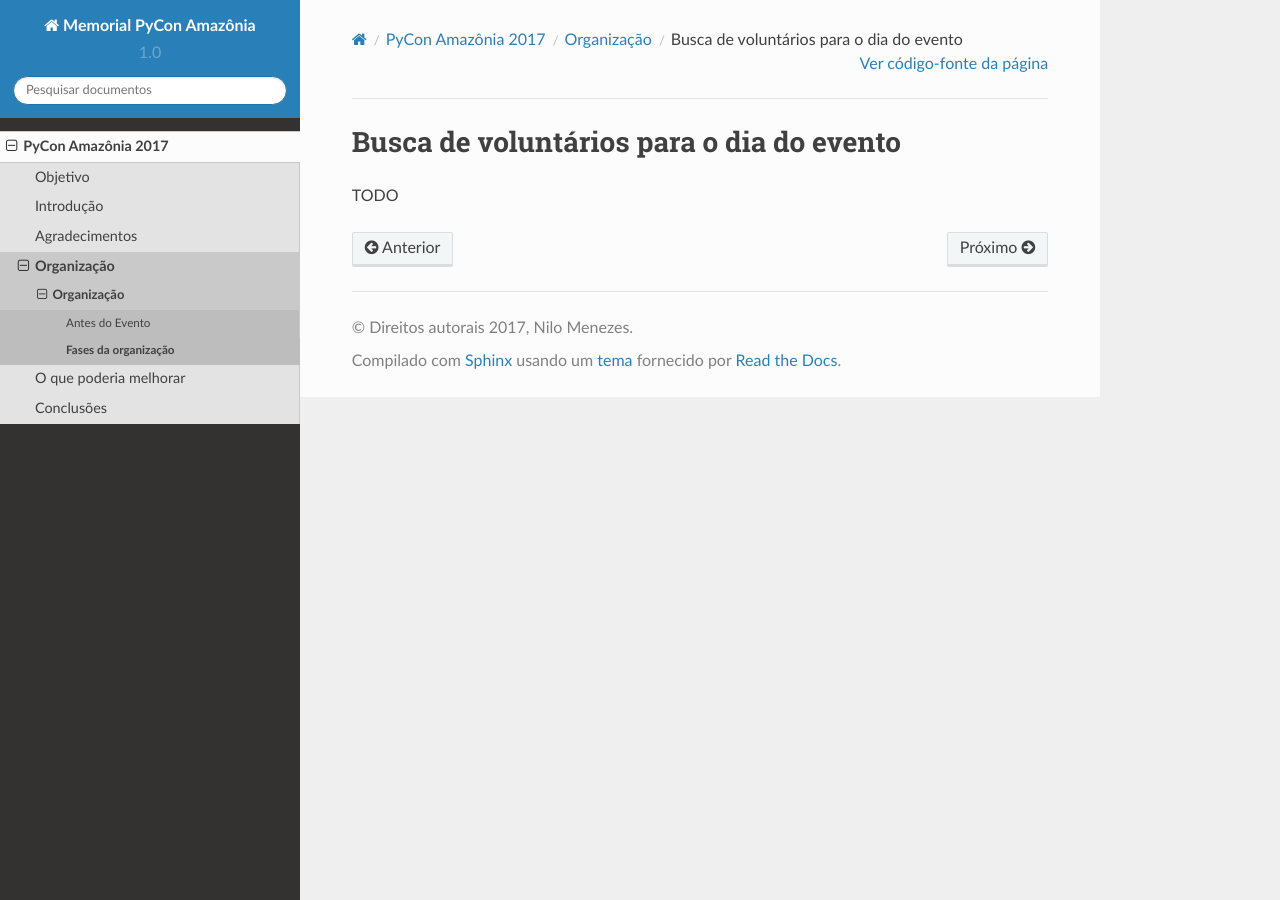
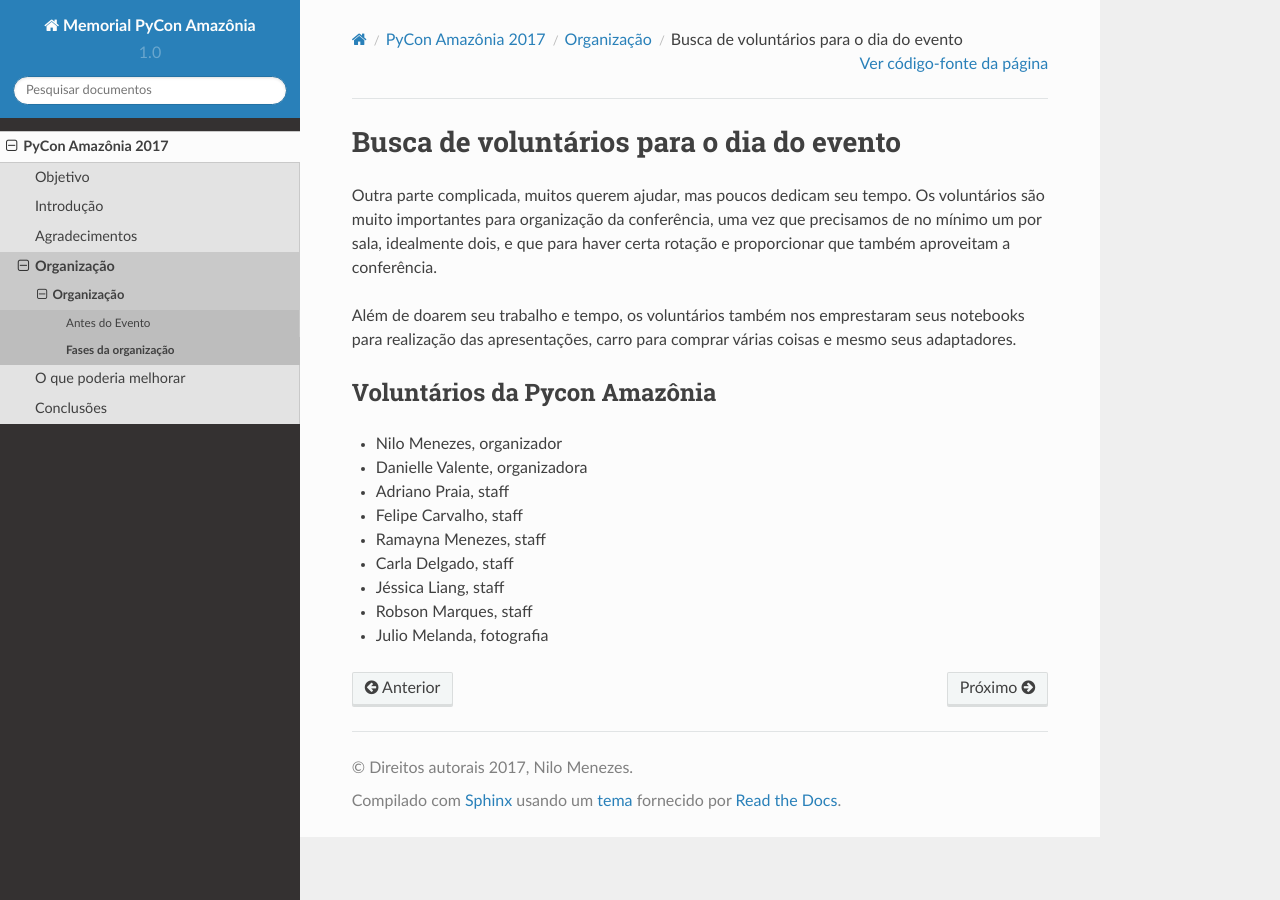
Before and after one commit to pythonbrasil/pycon-amazonia-memorial, a Sphinx documentation site: the page built from source/2017/voluntarios.rst, in a window 1280 px wide. Built offline with Sphinx 7.4.7 and the Read the Docs theme 2.0.0, drawn with Linux system fonts in a browser that asks for light colours.

Commit message:
alteração inicial voluntarios

```diff
--- a/source/2017/voluntarios.rst
+++ b/source/2017/voluntarios.rst
@@ -1,4 +1,24 @@
 Busca de voluntários para o dia do evento
 ================================================
 
-TODO
+Outra parte complicada, muitos querem ajudar, mas poucos dedicam seu tempo. Os
+voluntários são muito importantes para organização da conferência, uma vez que
+precisamos de no mínimo um por sala, idealmente dois, e que para haver certa rotação e
+proporcionar que também aproveitam a conferência.
+
+Além de doarem seu trabalho e tempo, os voluntários também nos emprestaram
+seus notebooks para realização das apresentações, carro para comprar várias coisas e
+mesmo seus adaptadores.
+
+Voluntários da Pycon Amazônia
+----------------------------------------------
+
+- Nilo Menezes, organizador
+- Danielle Valente, organizadora
+- Adriano Praia, staff
+- Felipe Carvalho, staff
+- Ramayna Menezes, staff
+- Carla Delgado, staff
+- Jéssica Liang, staff
+- Robson Marques, staff
+- Julio Melanda, fotografia
```
